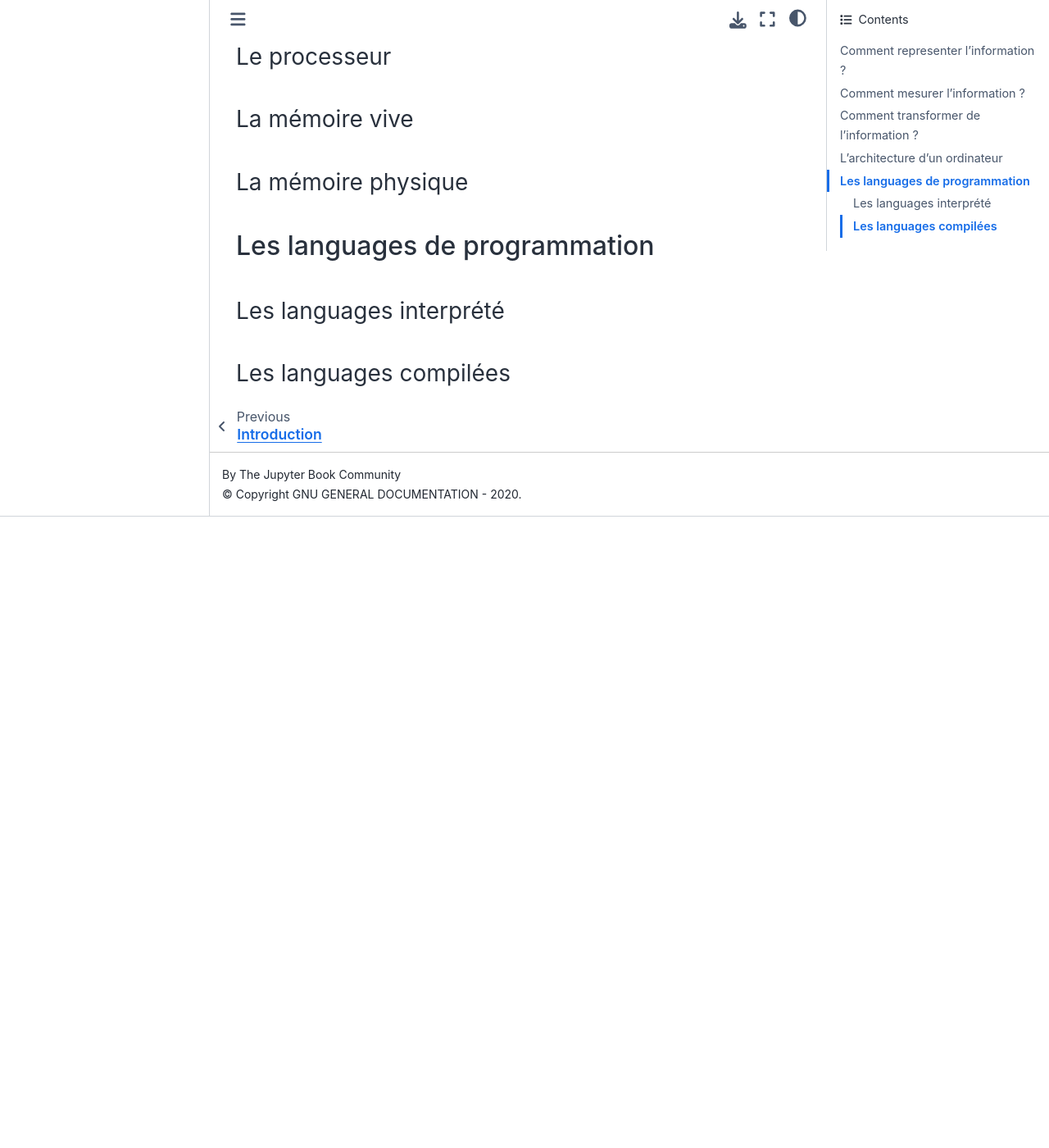
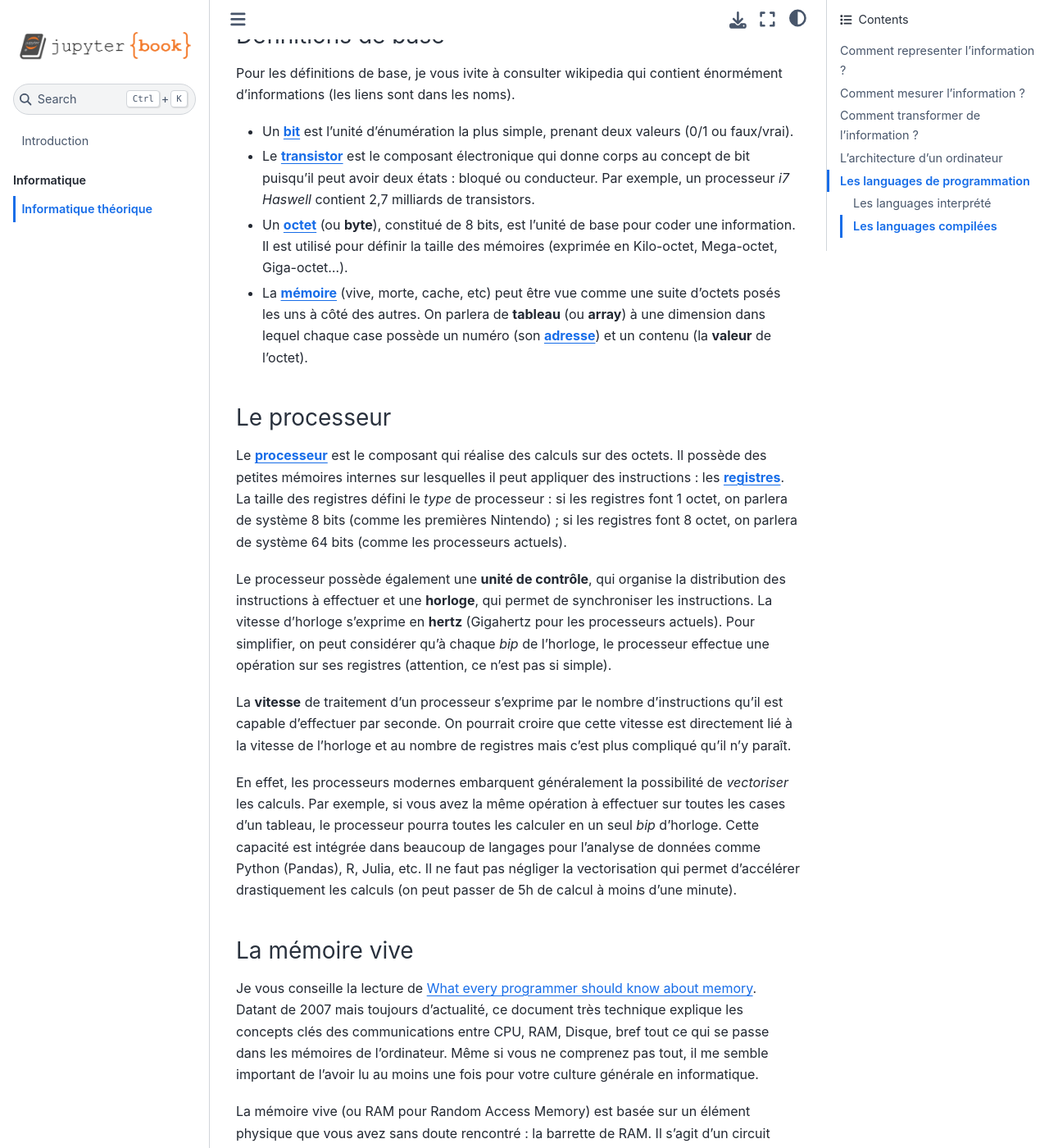
Before and after one commit to BioInfoDiag/bioinformatique_medicale, a Jupyter Book: the page built from part1/informatique_theorique.md, in a window 1280 px wide and 1400 px high, scrolled down 1912 px. Shown: the whole window at 82% size. Built offline with Jupyter Book 1.0.4 settings and Sphinx 7.4.7 and the Sphinx Book theme 1.1.4, drawn with Linux system fonts in a browser that asks for light colours; before the commit the page ends 2542 px from its top, so only the background shows below that; some of the changed text lies outside the part shown.

Commit message:
ajout et corrections dans informatique théorique

```diff
--- a/part1/informatique_theorique.md
+++ b/part1/informatique_theorique.md
@@ -1,7 +1,6 @@
 # Informatique théorique
 
 ## Comment representer l'information ?
-
 
 ### Le système binaire
 
@@ -19,17 +18,16 @@ Par exemple pour representer 4 couleurs, un ordinateur pourrait utiliser une com
 De façon général, avec N bits, nous pouvons representer 2^N choses différentes.
 
 La table associant les bits à leurs signifiant est appelé une norme de codage.
-Cette norme est défini dans la specification du format d'un fichier informatique. Tous vos fichiers, que ce soit des vidéos, des images ou du texte sont representer de façon binaire en utilisant des normes spécifique.
-Les ordinateurs actuelles ne manipule pas directement les bits. Mais plutôt des groupes de 8 bits appelé octet ou bytes en anglais .Imaginez cela comme des grus ne pouvant déplacer que des bloque de 8 bits.
+Cette norme est définie dans la specification du format d'un fichier informatique. Tous vos fichiers, que ce soit des vidéos, des images ou du texte sont representés de façon binaire en utilisant des normes spécifiques.
+Les ordinateurs actuels ne manipulent pas directement les bits. Mais plutôt des groupes de 8 bits appelé octets (ou bytes en anglais).
 
 ### L'encodage ASCII
-L'encodage ASCII est une norme de codage pour définir les caractères alpha numérique. Ils sont défini sur 8 bits ( en faite 7 bits .. mais ) et permette de representer 128 caractères.
-Nous verons plus tard, que cette encodage est utilisé astucieusement pour définir la qualité de séquençage.
+L'encodage ASCII est une norme de codage pour définir les caractères alpha-numériques. Ils sont définis sur un octet et permettent de representer 128 caractères. Nous verrons plus tard, que cet encodage est utilisé astucieusement pour définir la qualité de séquençage.
 
 ### L'ADN une séquence numérique
 L'ADN est une séquence numérique au même titre que l'information circulant dans votre ordinateur. A l'instar du binaire qui utilise 2 symboles, l'ADN utilise 4 symboles via les 4 nucléotides A,C,G,T pour décrire le contenu en acide-aminé d'une protéine.
-Et comme en informatique, il existe une norme de codage permettant la traduction de 3 nucléotides ou triplet en acide aminée.
-La comparaison est tellement vrai, qu'il existe comme avec le codage ASCII des caractères de ponctuation comme les codons stops.
+Et comme en informatique, il existe une norme de codage permettant la traduction de 3 nucléotides (ou triplets) en acide aminée.
+La comparaison est tellement vraie, qu'il existe comme avec le codage ASCII des caractères de ponctuation comme les codons stops.
 Des études recentes, ont reussi à écrire de l'information dans de l'ADN..
 D'autre, on reussi à pirater un sequenceur ...
 des sociétés comme ...
@@ -50,9 +48,37 @@ Complexité algorithmique
 Thèse de Church et truc
 
 ## L'architecture d'un ordinateur
+
+### Définitions de base
+
+Pour les définitions de base, je vous ivite à consulter wikipedia qui contient énormément d'informations (les liens sont dans les noms).
+
+* Un **[bit](https://fr.wikipedia.org/wiki/Bit)** est l'unité d'énumération la plus simple, prenant deux valeurs (0/1 ou faux/vrai).
+* Le **[transistor](https://fr.wikipedia.org/wiki/Transistor)** est le composant électronique qui donne corps au concept de bit puisqu'il peut avoir deux états : bloqué ou conducteur. Par exemple, un processeur *i7 Haswell* contient 2,7 milliards de transistors.
+* Un **[octet](https://fr.wikipedia.org/wiki/Octet)** (ou **byte**), constitué de 8 bits, est l'unité de base pour coder une information. Il est utilisé pour définir la taille des mémoires (exprimée en Kilo-octet, Mega-octet, Giga-octet...).
+* La **[mémoire](https://fr.wikipedia.org/wiki/Mémoire_(informatique))** (vive, morte, cache, etc) peut être vue comme une suite d'octets posés les uns à côté des autres. On parlera de **tableau** (ou **array**) à une dimension dans lequel chaque case possède un numéro (son **[adresse](https://fr.wikipedia.org/wiki/Adressage_mémoire)**) et un contenu (la **valeur** de l'octet).
+
 ### Le processeur
+
+Le **[processeur](https://fr.wikipedia.org/wiki/Processeur)** est le composant qui réalise des calculs sur des octets. Il possède des petites mémoires internes sur lesquelles il peut appliquer des instructions : les **[registres](https://fr.wikipedia.org/wiki/Processeur#Fonctionnement)**. La taille des registres défini le *type* de processeur : si les registres font 1 octet, on parlera de système 8 bits (comme les premières Nintendo) ; si les registres font 8 octet, on parlera de système 64 bits (comme les processeurs actuels).
+
+Le processeur possède également une **unité de contrôle**, qui organise la distribution des instructions à effectuer et une **horloge**, qui permet de synchroniser les instructions. La vitesse d'horloge s'exprime en **hertz** (Gigahertz pour les processeurs actuels). Pour simplifier, on peut considérer qu'à chaque *bip* de l'horloge, le processeur effectue une opération sur ses registres (attention, ce n'est pas si simple).
+
+La **vitesse** de traitement d'un processeur s'exprime par le nombre d'instructions qu'il est capable d'effectuer par seconde. On pourrait croire que cette vitesse est directement lié à la vitesse de l'horloge et au nombre de registres mais c'est plus compliqué qu'il n'y paraît.
+
+En effet, les processeurs modernes embarquent généralement la possibilité de *vectoriser* les calculs. Par exemple, si vous avez la même opération à effectuer sur toutes les cases d'un tableau, le processeur pourra toutes les calculer en un seul *bip* d'horloge. Cette capacité est intégrée dans beaucoup de langages pour l'analyse de données comme Python (Pandas), R, Julia, etc. Il ne faut pas négliger la vectorisation qui permet d'accélérer drastiquement les calculs (on peut passer de 5h de calcul à moins d'une minute).
+
 ### La mémoire vive
-### La mémoire physique
+
+Je vous conseille la lecture de [What every programmer should know about memory](https://www.akkadia.org/drepper/cpumemory.pdf). Datant de 2007 mais toujours d'actualité, ce document très technique explique les concepts clés des communications entre CPU, RAM, Disque, bref tout ce qui se passe dans les mémoires de l'ordinateur. Même si vous ne comprenez pas tout, il me semble important de l'avoir lu au moins une fois pour votre culture générale en informatique.
+
+La mémoire vive (ou RAM pour Random Access Memory) est basée sur un élément physique que vous avez sans doute rencontré : la barrette de RAM. Il s'agit d'un circuit électronique sur lequel sont soudés des composants qui permettent de stocker des octets tant qu'ils sont alimentés en électricité. Une fois qu'on débranche le courant, tout est effacé.
+
+La mémoire vive a donc une certaine capacité en octets quelle ne peut pas dépasser. Aujourd'hui, les ordinateurs du commerce ont entre 4Go et 8Go de RAM de base.
+
+La mémoire vive sert de relais entre le processeur, les disques et les autres périphériques, bref c'est le centre de communication de l'ordinateur. Lorsque vous allumez un ordinateur, le système d'exploitation (Windows, Linux, MacOs...) est d'abord chargé dans la mémoire vive pour pouvoir s'exécuter. Ensuite, dès que vous allez chercher des fichiers ou que vous lancez une application, un bout de la mémoire vive est dédié à cette tâche.
+
+### Les disques durs
 
 ## Les languages de programmation
 ### Les languages interprété
```
